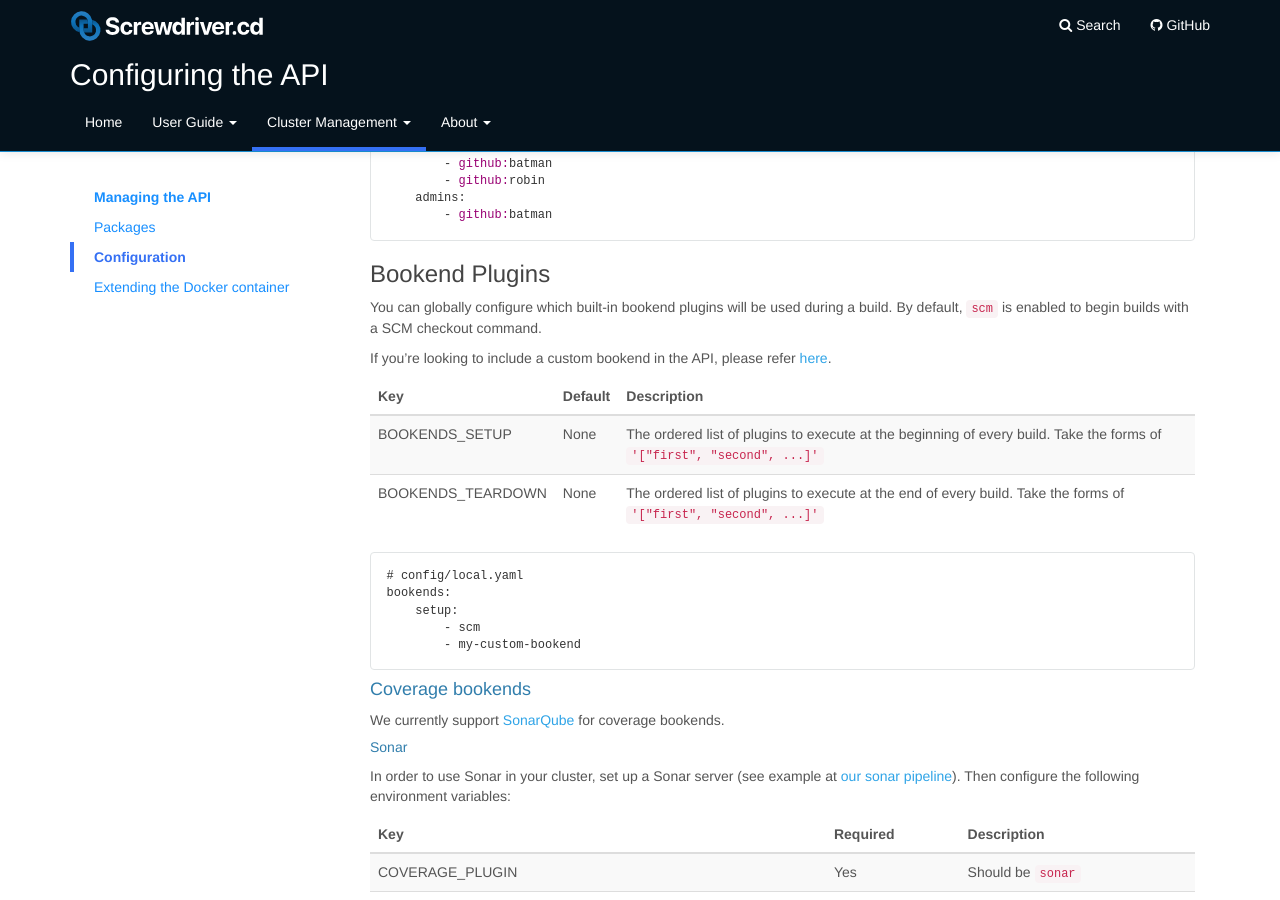
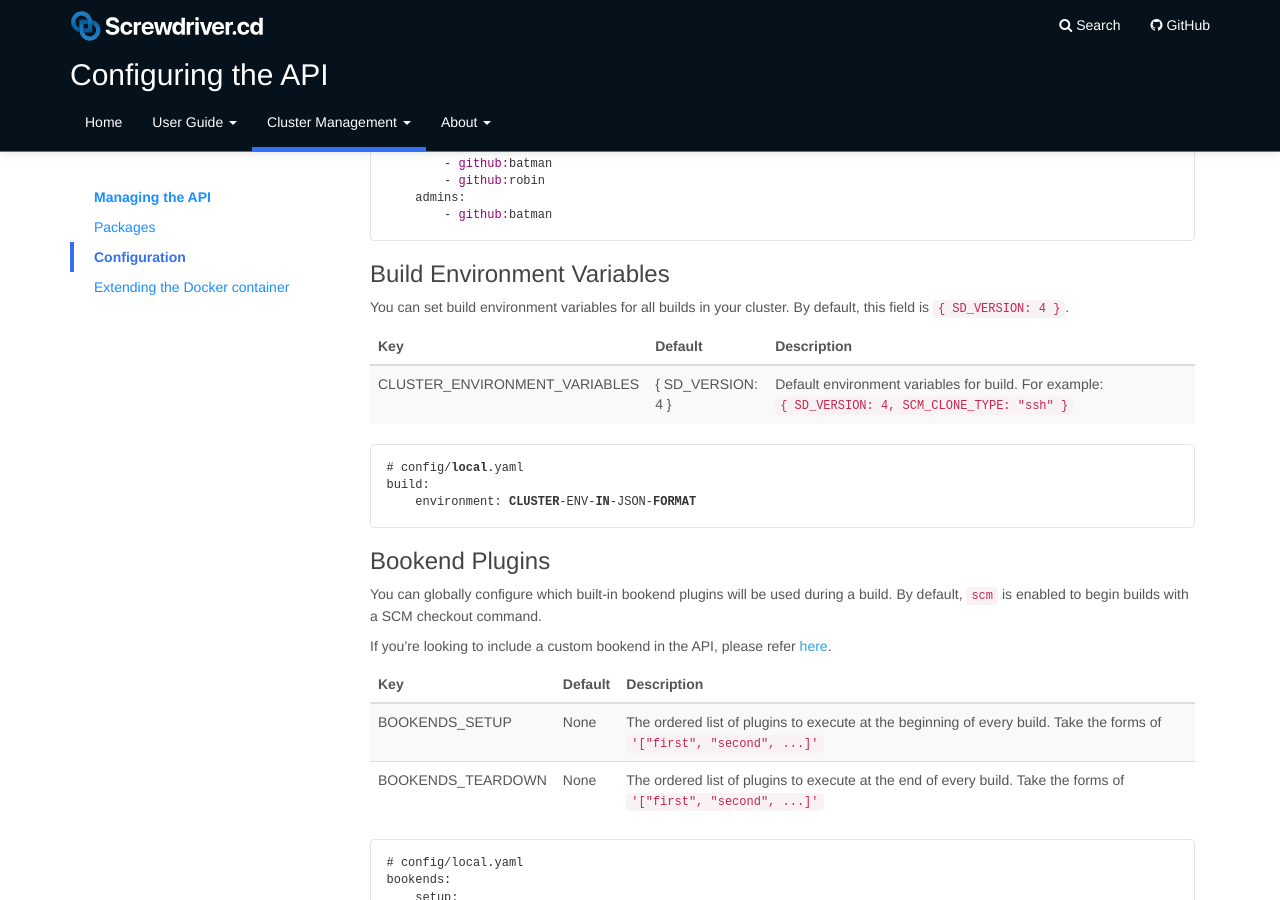
Before and after one commit to screwdriver-cd/guide, a Jekyll site: the page built from docs/cluster-management/configure-api.md, in a window 1280 px wide and 900 px high, scrolled down 1213 px. Built offline with Jekyll 4.4.1, drawn with Linux system fonts in a browser that asks for light colours; some of the changed text lies outside the part shown.

Commit message:
fix: add docs

````diff
--- a/docs/cluster-management/configure-api.md
+++ b/docs/cluster-management/configure-api.md
@@ -60,6 +60,21 @@ auth:
         - github:robin
     admins:
         - github:batman
+```
+
+### Build Environment Variables
+
+You can set build environment variables for all builds in your cluster. By default, this field is `{ SD_VERSION: 4 }`.
+
+| Key | Default| Description |
+|:----|:-------|:------------|
+| CLUSTER_ENVIRONMENT_VARIABLES | { SD_VERSION: 4 } | Default environment variables for build. For example: `{ SD_VERSION: 4, SCM_CLONE_TYPE: "ssh" }` |
+
+
+```yaml
+# config/local.yaml
+build:
+    environment: CLUSTER-ENV-IN-JSON-FORMAT
 ```
 
 ### Bookend Plugins
@@ -161,6 +176,7 @@ Set these environment variables:
 | DATASTORE_SEQUELIZE_STORAGE  | Yes for sqlite |               | Storage location for sqlite                      |
 | DATASTORE_SEQUELIZE_HOST     | No             |               | Network host                                     |
 | DATASTORE_SEQUELIZE_PORT     | No             |               | Network port                                     |
+| DATASTORE_SEQUELIZE_RO       | No             |               | JSON format that includes host, port, database, username, password, etc. for the readonly datastore instance - used for Metrics endpoints only |
 
 ```yaml
 # config/local.yaml
````
Also changed, not shown: other parts of docs/cluster-management/configure-api.md (+1 -0 lines).
